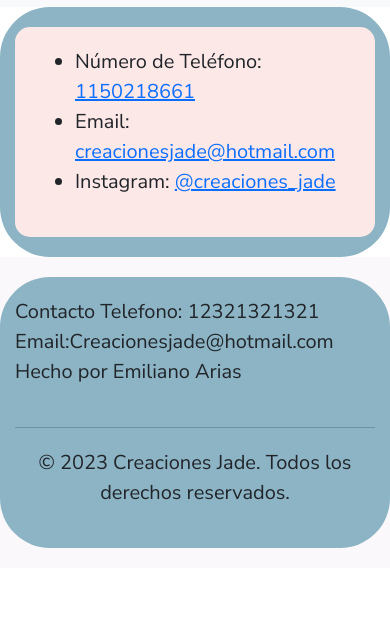
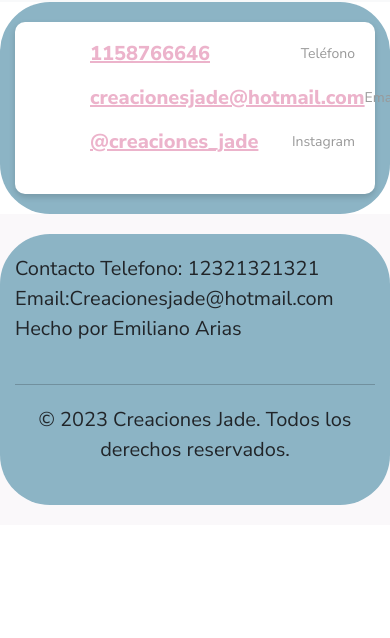
Before and after one commit to Emiliano-cyborg/Creaciones-jade.github.io, a plain HTML site: page pages/contacto.html in a window 390 px wide. Shown: the part 206-844 px from the top of the page. Drawn offline with nearby package versions, Linux system fonts and the light colour scheme.

Commit message:
Wirframes

```diff
--- a/pages/contacto.html
+++ b/pages/contacto.html
@@ -60,9 +60,18 @@
         <div class="col-md-6 mx-auto">
           <div class="contacto-box">
             <ul>
-              <li>Número de Teléfono: <a href="tel:115248641" class="rosa">1150218661</a></li>
-              <li>Email: <a href="mailto:creacionesjade@hotmail.com" class="rosa">creacionesjade@hotmail.com</a></li>
-              <li>Instagram: <a href="https://www.instagram.com/creaciones_jade" target="_blank" class="rosa">@creaciones_jade</a></li>
+              <li>
+                <i class="fas fa-phone-alt"></i> <a href="tel:115248641" class="rosa">1158766646</a>
+                <span>Teléfono</span>
+              </li>
+              <li>
+                <i class="fas fa-envelope"></i> <a href="mailto:creacionesjade@hotmail.com" class="rosa">creacionesjade@hotmail.com</a>
+                <span>Email</span>
+              </li>
+              <li>
+                <i class="fab fa-instagram"></i> <a href="https://www.instagram.com/creaciones_jade" target="_blank" class="rosa">@creaciones_jade</a>
+                <span>Instagram</span>
+              </li>
             </ul>
           </div>
         </div>
--- a/sass/main.scss
+++ b/sass/main.scss
@@ -348,33 +348,63 @@ $color-texto: #333;
 
 /* Estilos personalizados */
 .contacto-box {
-  background-color: #fde8e8;
-  padding: 20px;
-  border-radius: 15px;
+  background-color: #fff;
+  border-radius: 10px;
+  box-shadow: 0 3px 6px rgba(0, 0, 0, 0.16);
+  padding: 30px;
+}
 
-  .ul {
-    list-style-type: none;
-    padding: 0;
-    text-decoration: none;
-    .li {
-      margin-bottom: 10px;
+ul {
+  list-style: none;
+  margin: 0;
+  padding: 0;
+}
 
+li {
+  display: flex;
+  align-items: center;
+  font-size: 18px;
+  line-height: 30px;
+  color: #555;
+  margin-bottom: 20px;
+}
 
+.rosa {
+  color: #ecb3cb;
+  font-weight: bold;
+}
 
-    }
-    .rosa:hover {
-      color: #ff4081;
-    }
-    .rosa {
-      color: #e91e63;
-      text-decoration: none;
-    }
+i {
+  margin-right: 15px;
+  font-size: 24px;
+  color: #e7bfd0;
+}
 
+span {
+  font-size: 16px;
+  margin-left: auto;
+  color: #999;
+}
+
+@media (max-width: 767px) {
+  .contacto-box {
+    padding: 20px;
   }
 
+  li {
+    font-size: 16px;
+    line-height: 24px;
+  }
 
+  i {
+    font-size: 20px;
+  }
 
+  span {
+    font-size: 14px;
+  }
 }
+
 
 
 
```
Also changed, not shown: Wirframe Proyecto/ComoComprar-Celu.png (added), Wirframe Proyecto/ComoComprar-PC.png (added), Wirframe Proyecto/Contacto-Celu.png (added), Wirframe Proyecto/Contacto-PC.png (added), Wirframe Proyecto/CrearCuenta-Celu.png (added), Wirframe Proyecto/CrearCuenta-PC.png (added), Wirframe Proyecto/IniciarSesion-PC.png (added), Wirframe Proyecto/IniciarSesion-celu.png (added), Wirframe Proyecto/Inicio-Celu.png (added), Wirframe Proyecto/Inicio-PC.png (added), Wirframe Proyecto/Productos-PC.png (added), Wirframe Proyecto/Productos-celu.png (added), Wirframe Proyecto/QuienesSomos-Celu.png (added), Wirframe Proyecto/QuienesSomos-PC.png (added), 1 more files, 1 other file.
